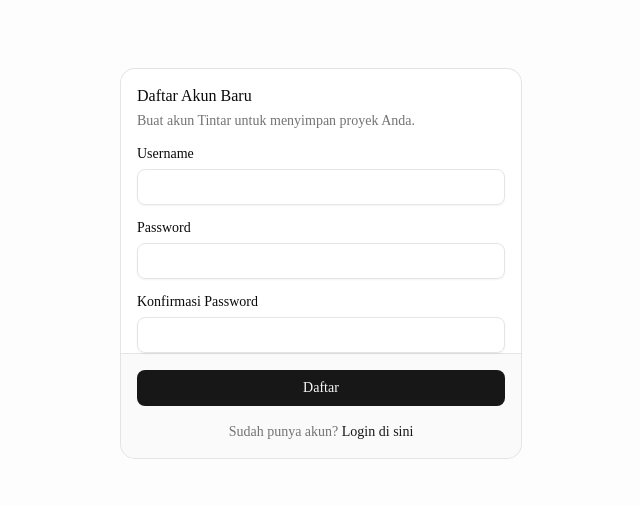
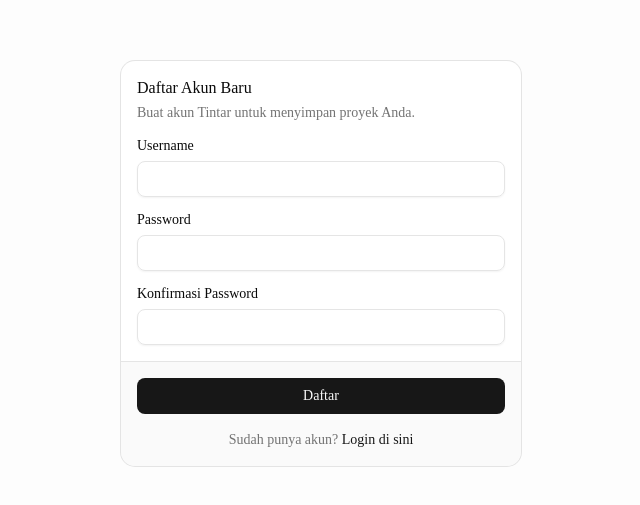
Before and after one commit to Milanovelia/Project-Tintar, a Next.js app: page /auth/register in a window 1280 px wide. Shown: the part 137-642 px from the top of the page, without its empty margins (319-959 px from the left). Built offline with nearby package versions, Linux system fonts and the light colour scheme.

Commit message:
Fix UI layout overlap in Login and Register forms by wrapping the entire Card with form

```diff
--- a/src/app/auth/login/page.tsx
+++ b/src/app/auth/login/page.tsx
@@ -42,12 +42,12 @@
 
   return (
     <div className="flex h-screen w-full items-center justify-center bg-muted/20">
+      <form onSubmit={handleLogin}>
         <Card className="w-[400px]">
           <CardHeader>
             <CardTitle>Login ke Tintar</CardTitle>
             <CardDescription>Masukkan username dan password Anda untuk masuk.</CardDescription>
           </CardHeader>
-        <form onSubmit={handleLogin}>
           <CardContent className="space-y-4">
             <div className="space-y-2">
               <Label htmlFor="username">Username</Label>
@@ -80,8 +80,8 @@
               <Link href="/" className="hover:underline">Kembali ke Halaman Utama</Link>
             </div>
           </CardFooter>
+        </Card>
       </form>
-      </Card>
     </div>
   )
 }
--- a/src/app/auth/register/page.tsx
+++ b/src/app/auth/register/page.tsx
@@ -52,12 +52,12 @@
 
   return (
     <div className="flex h-screen w-full items-center justify-center bg-muted/20">
+      <form onSubmit={handleRegister}>
         <Card className="w-[400px]">
           <CardHeader>
             <CardTitle>Daftar Akun Baru</CardTitle>
             <CardDescription>Buat akun Tintar untuk menyimpan proyek Anda.</CardDescription>
           </CardHeader>
-        <form onSubmit={handleRegister}>
           <CardContent className="space-y-4">
             <div className="space-y-2">
               <Label htmlFor="username">Username</Label>
@@ -97,8 +97,8 @@
               Sudah punya akun? <Link href="/auth/login" className="text-primary hover:underline">Login di sini</Link>
             </div>
           </CardFooter>
+        </Card>
       </form>
-      </Card>
     </div>
   )
 }
```
Lines whose indentation alone changed are shown as unchanged.
